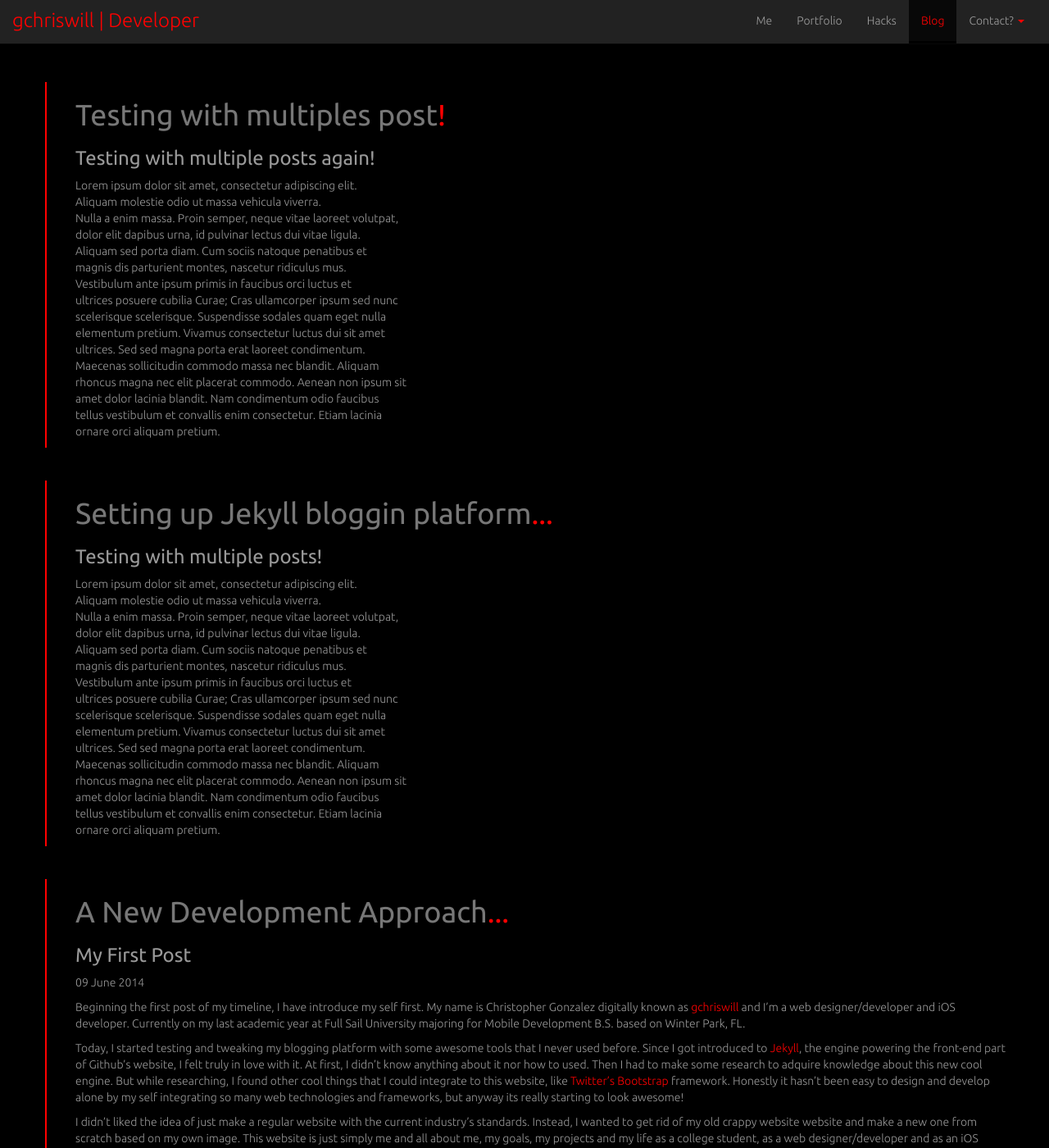
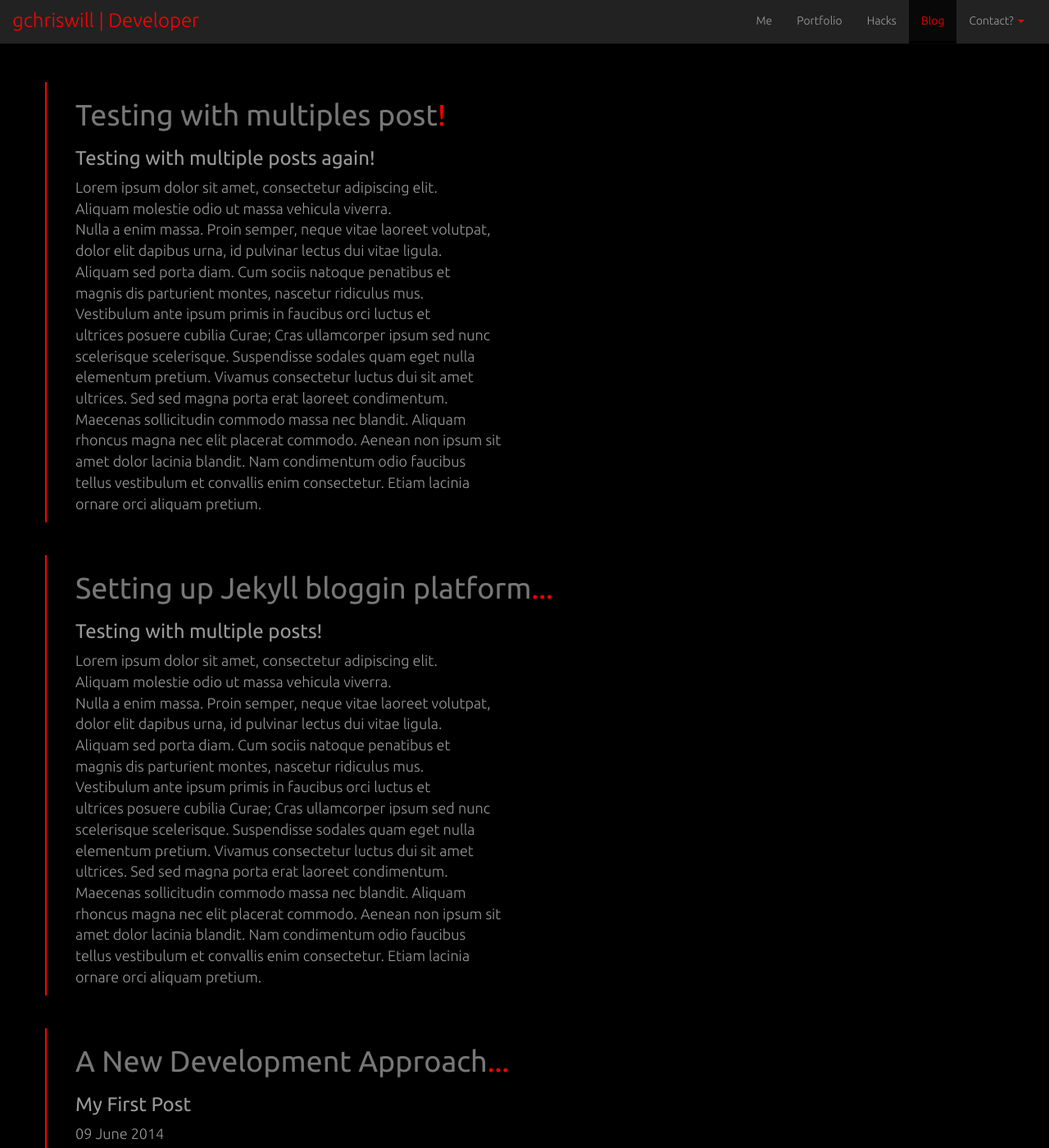
Before and after one commit to gchriswill/gchriswill.github.io, a Jekyll site: the page built from blog.html, in a window 1280 px wide and 1400 px high. Shown: the whole window at 82% size. Built offline with Jekyll 4.4.1, drawn with Linux system fonts in a browser that asks for light colours; nearby versions of some CDN libraries; Markdown is read by kramdown in place of the engine named in the settings.

Commit message:
Increasing size of the blog's posts text

```diff
--- a/css/meStyles.css
+++ b/css/meStyles.css
@@ -36,7 +36,9 @@ ul > li > div.timeline-posts > p > a:hover {
 	color: red;
 	font-size: 30px;
 }
-
+ul > li > div.timeline-posts > p {
+	font-size: 18px;
+}
 ul > li.post-list {
 	list-style: none;
 	border-left: 2px solid red;
@@ -48,7 +50,6 @@ ul > li > div.timeline-posts {
 	margin-top: 40px;
 	margin-left: 20px;
 	margin-bottom: 40px;
-
 	padding-right: 20px;
 }
 
```
